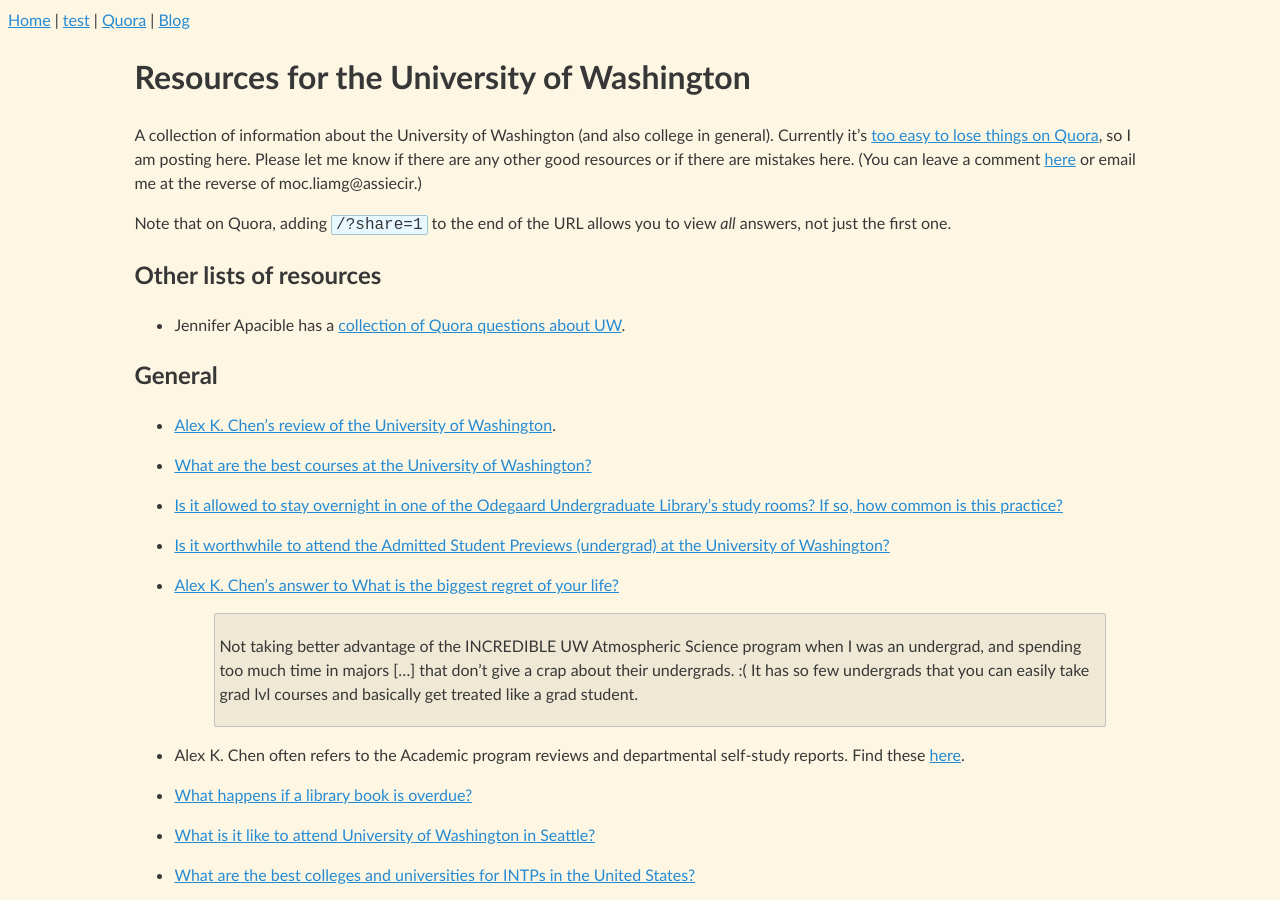
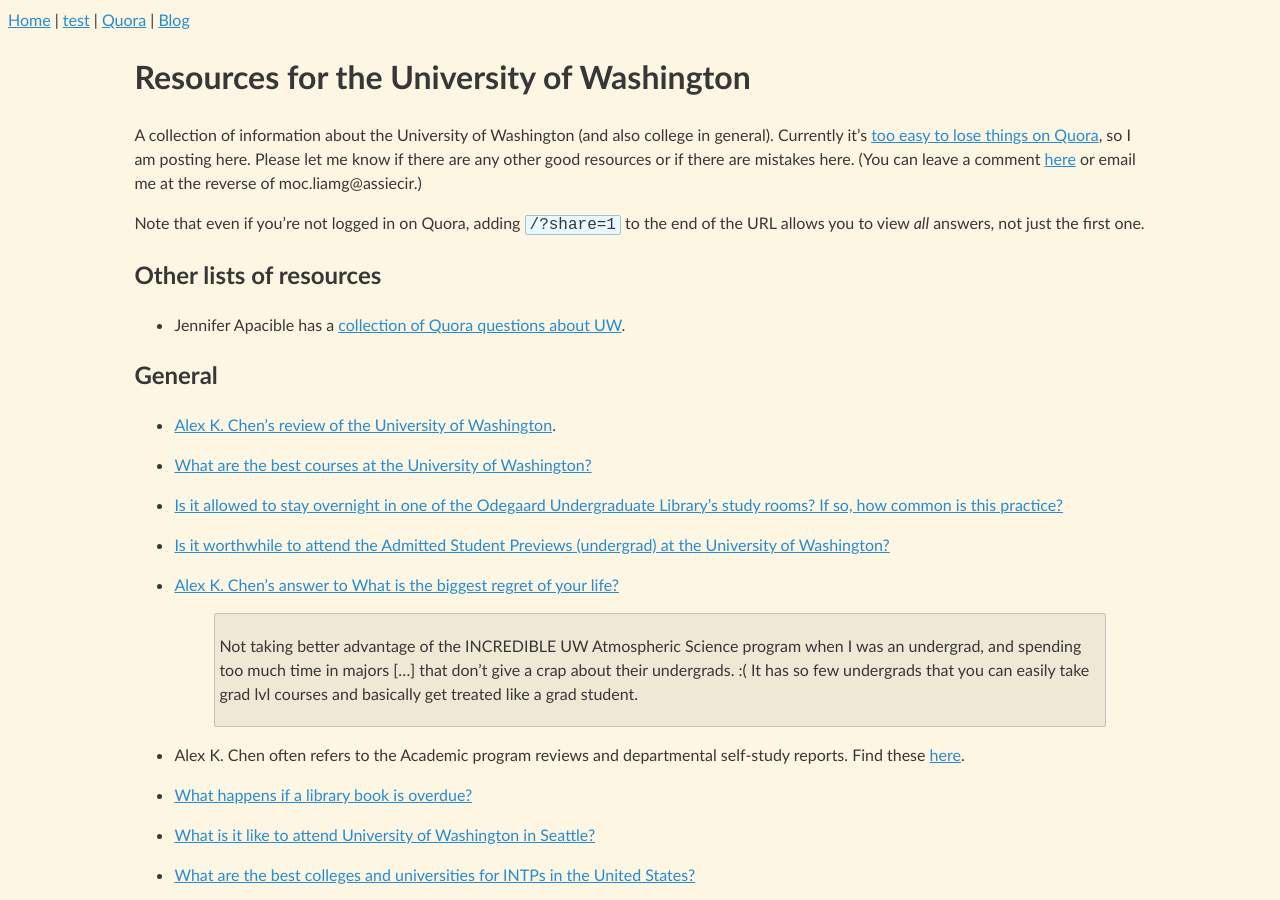
Before and after one commit to riceissa/abc, a Jekyll site: the page built from uw.markdown, in a window 1280 px wide and 900 px high. Built offline with Jekyll 4.4.1, drawn with Linux system fonts in a browser that asks for light colours; Markdown is read by kramdown in place of the engine named in the settings.

Commit message:
add note about not being logged in

```diff
--- a/uw.markdown
+++ b/uw.markdown
@@ -10,7 +10,7 @@
 Please let me know if there are any other good resources or if there are mistakes here.
 (You can leave a comment [here](http://riceissa.wordpress.com/uw/) or email me at the reverse of moc.liamg@assiecir.)
 
-Note that on Quora, adding <code>/?share=1</code> to the end of the URL allows you to view *all* answers, not just the first one.
+Note that even if you’re not logged in on Quora, adding <code>/?share=1</code> to the end of the URL allows you to view *all* answers, not just the first one.
 
 ## Other lists of resources
 
```
